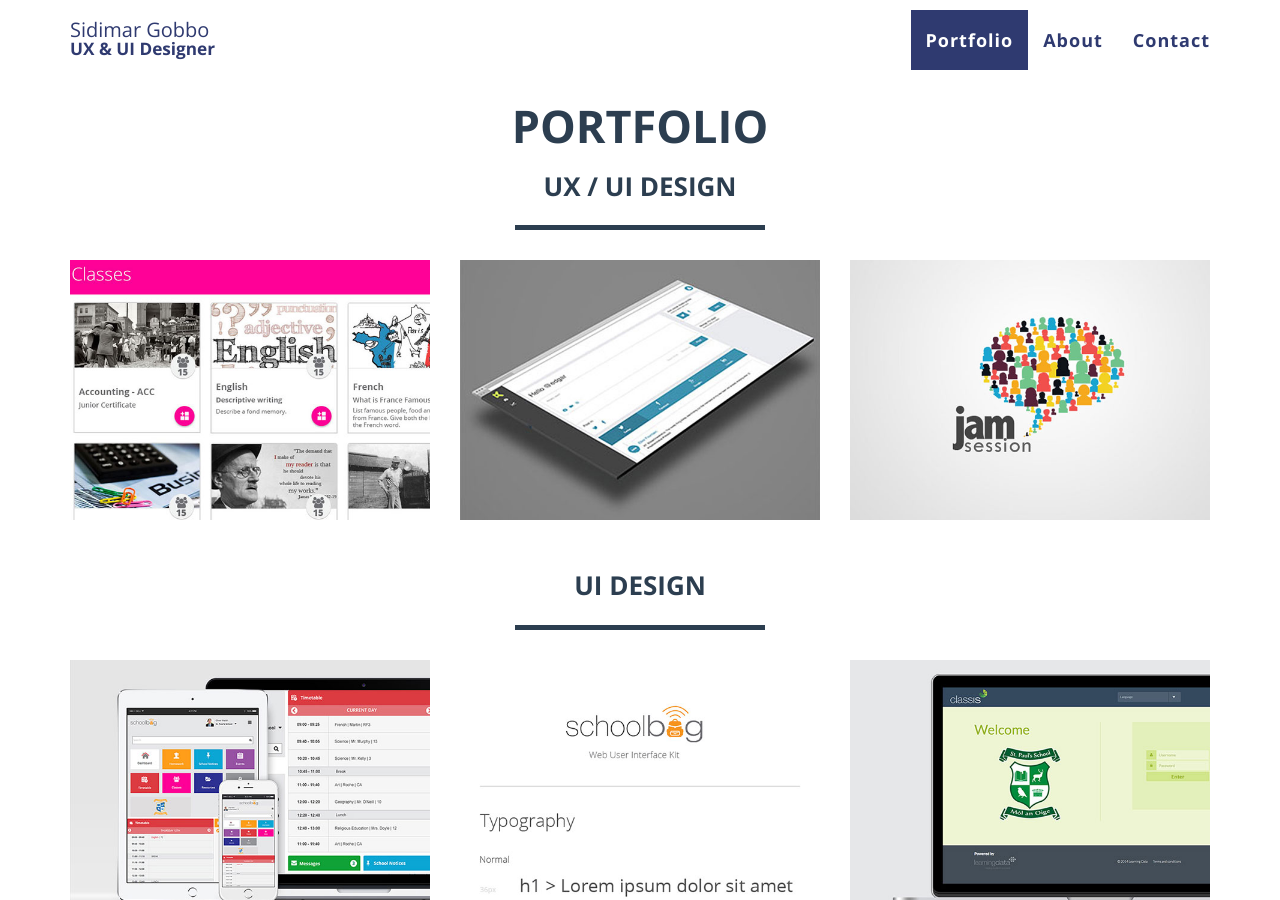
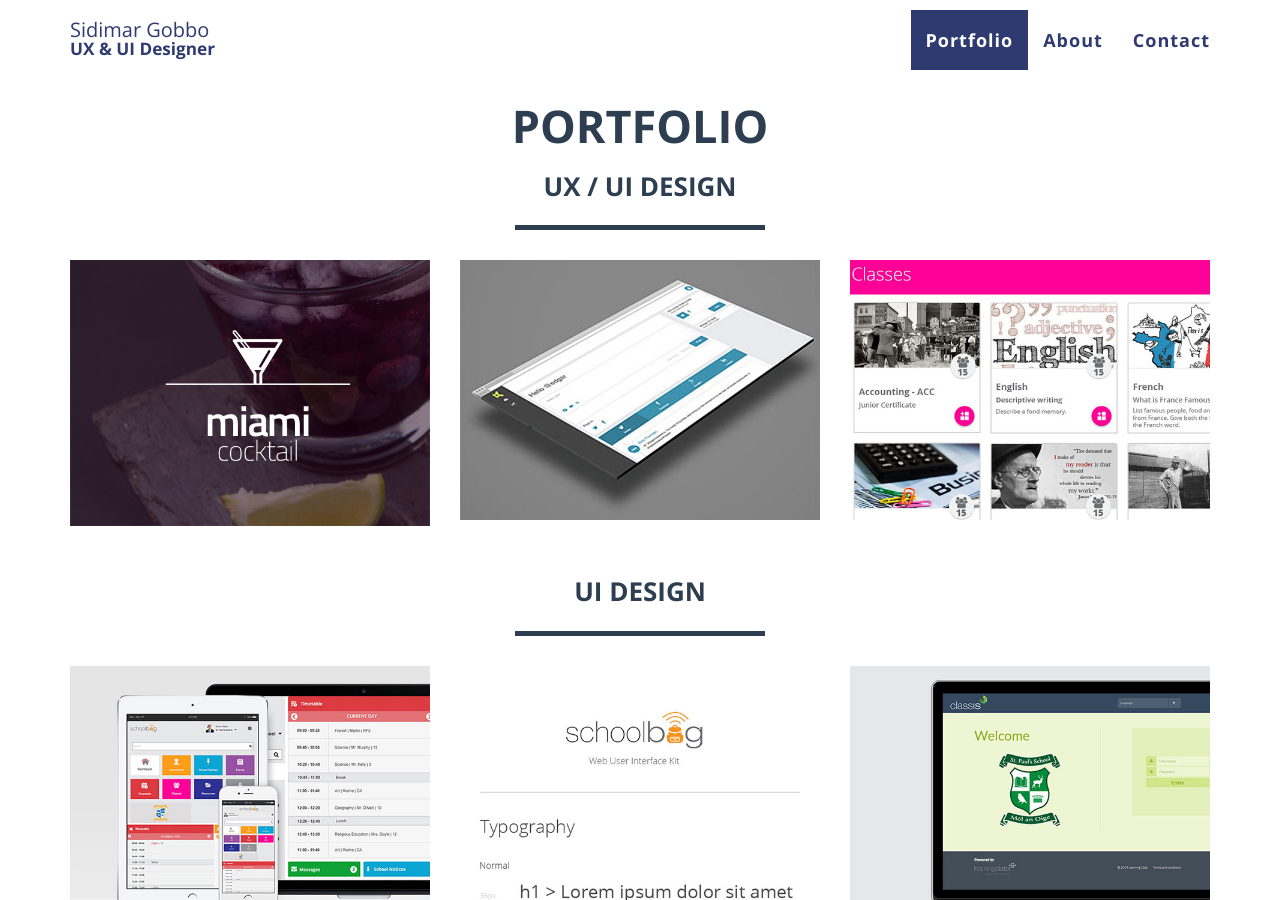
Before and after one commit to sidimar/sidimar.github.io, a Jekyll site: the page built from index.html, in a window 1280 px wide and 900 px high, scrolled down 681 px. Built offline with Jekyll 4.4.1, drawn with Linux system fonts in a browser that asks for light colours; nearby versions of some CDN libraries.

Commit message:
Final updates for portfolio

```diff
--- a/_includes/modals.html
+++ b/_includes/modals.html
@@ -15,20 +15,17 @@
                         <hr class="star-primary">
                         <h4>The Miami Cocktail Challenge</h4>
                         <hr>
-                        <p class="text-left">It’s going to be another hot weekend in Miami and you’d like to organize a get- together with your friends to drink cocktails. You have a lot of friends with different schedules and varying tastes in bars, so it’s not so trivial to come to an agreement where as many friends as possible will come. But there’s an app for that. Or is there?</p>
+                        <p class="text-left"><em> It’s going be another hot weekend in Miami and we would like to organize a get-together with our friends to drink cocktails. We have a lot of friends with different schedules and varying tastes in bars.</em></p>
                         <div class="clear-fix"></div>
                         <p class="text-left"><strong>Job</strong></p>
-                        <p class="text-left">Design a solution to solve the Miami Cocktail Challenge. You can design it as a website, mobile app or even wearable UI. You’re in charge, so you decide. At ysura we mainly use the iPad but it’s still up to you.</p>
+                        <p class="text-left">Design a solution for the Miami Cocktail Event.</p>
                         <p></p>
-                        <p class="text-left"><strong>Deliverables</strong></p>
-                        <p class="text-left">1. Set of wireframes explaining the solution user flow and interactions. Show us your design and interaction thinking.</p>
-                        <p class="text-left">2. At least one high-fi mockup of a screen. Feel free to build it in Photoshop, Illustrator or your design tool of choice. Show us your visual skills.</p>
                         <hr>
                         <h4>Solution</h4>
                         <hr>
-                        <p class="text-left">I asked some friends to been my "users" and I interviewed them to figure out how they understood it.</p>
-                        <p class="text-left">After that quick interview I start doing prototypes paper and asked them to try it and I could see if it's working right. At this point the idea was fail soon as possible and do it quick instead spend too much time.</p>
-                        <p class="text-left">I've used prototype paper where the prototypes was made using post it and pen to test with the users. It's very good to validate the ideas, improve, etc. Again quick and cheaper.</p>
+                        <p class="text-left">In the early stages of this project I have approached 5 users that are representative of the target users, and I have invited them for an interview to understand their habits and taste in drinking. </p>
+                        <p class="text-left">Through the data collection it has been possible to gain some insights that helped to develop lo-fi paper prototypes that have been tested with the same group of users.</p>
+                        <p class="text-left">I've used prototype paper to test with the users. It's very good to validate the ideas.</p>
                         <div class="clear-fix mtop-30"></div>
                         <div class="row">
                           <div class="col-lg-6">
@@ -48,11 +45,9 @@
                         <img src="img/portfolio/ux-ui-case-wireframes.jpg" class="img-responsive img-centered">
                         <div class="clear-fix mtop-30"></div>
                         <p class="text-left"><strong>UI Design</strong></p>
-                        <p class="text-left">After validate the ideas with users, I start doing wireframe and it was quick and easy solution for user flows.</p>
-                        <img src="img/portfolio/ux-ui-case-wireframes.jpg" class="img-responsive img-centered">
+                        <p class="text-left">Here is the final high-fi mockukp.</p>
 
-
-
+                        <img src="img/portfolio/miami-cocktail.jpg" class="img-responsive img-centered">
 
                         <ul class="list-inline item-details">
                             <li>Client:
```
Also changed, not shown: _posts/case/2016-03-10-project-1. textile.markdown (deleted, +0 -11 lines), _posts/case/2016-03-10-project-1.markdown (added, +15 -0 lines), _posts/case/2016-03-10-project-3.markdown (+6 -10 lines), _posts/case/2016-03-10-project-2.markdown (renamed from _posts/case/2016-03-10-project-2. textile.markdown), img/portfolio/miami-cocktail.jpg (added), img/portfolio/tb/tb-miami.jpg (added).
